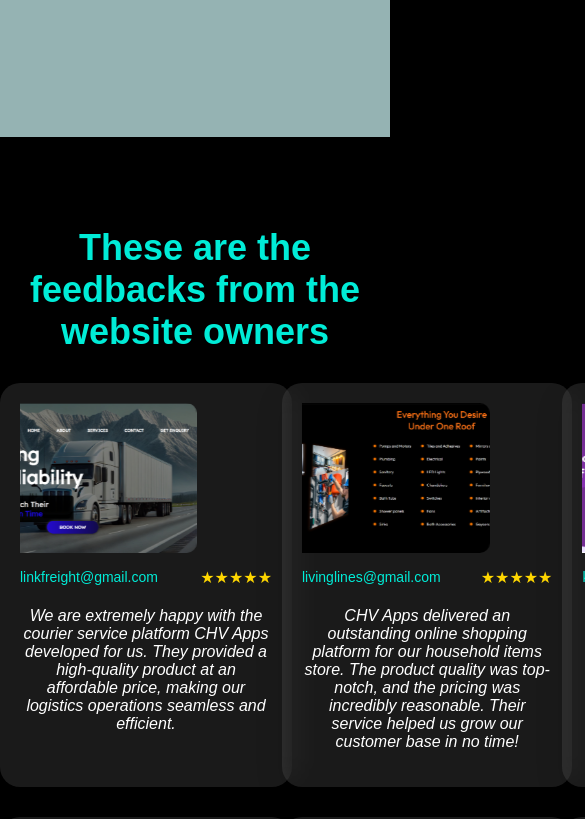
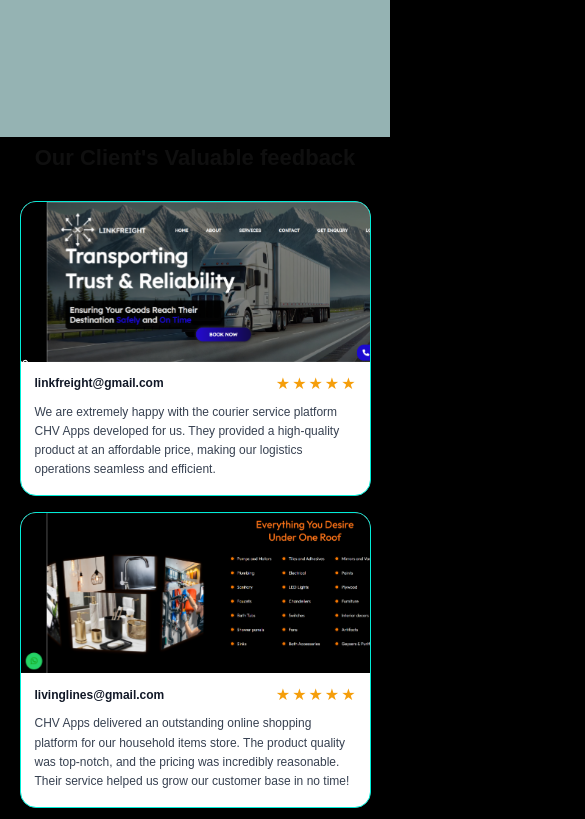
Before and after one commit to CHVApps/CHVapps-latest, a React (Create React App) app: page / in a window 390 px wide. Shown: the part 6100-6919 px from the top of the page, 585 px wide, since content can reach past the window. Built offline with nearby package versions, Linux system fonts and the light colour scheme.

Commit message:
swiper done

```diff
--- a/package.json
+++ b/package.json
@@ -14,6 +14,7 @@
     "react-icons": "^5.5.0",
     "react-router-dom": "^6.30.1",
     "react-scripts": "5.0.1",
+    "swiper": "^11.2.10",
     "web-vitals": "^2.1.4"
   },
   "scripts": {
--- a/src/pages/About.css
+++ b/src/pages/About.css
@@ -3,6 +3,7 @@
   color: #edf6f5;
   font-family: 'Outfit', sans-serif;
 }
+
 .about-hero {
   background: linear-gradient(135deg, #00ecd7, #3fb8a9);
   padding: 120px 20px;
@@ -13,8 +14,15 @@
 }
 
 @keyframes fadeInHero {
-  0% { opacity: 0; transform: translateY(50px); }
-  100% { opacity: 1; transform: translateY(0); }
+  0% {
+    opacity: 0;
+    transform: translateY(50px);
+  }
+
+  100% {
+    opacity: 1;
+    transform: translateY(0);
+  }
 }
 
 .about-hero-content {
@@ -22,14 +30,21 @@
   background: rgba(255, 255, 255, 0.1);
   padding: 40px 30px;
   border-radius: 16px;
-  box-shadow: 0 8px 25px rgba(0,0,0,0.2);
+  box-shadow: 0 8px 25px rgba(0, 0, 0, 0.2);
   transform-style: preserve-3d;
   animation: popIn 1.5s ease-out forwards;
 }
 
 @keyframes popIn {
-  0% { transform: scale(0.8) rotateX(15deg) rotateY(-15deg); opacity: 0; }
-  100% { transform: scale(1) rotateX(0deg) rotateY(0deg); opacity: 1; }
+  0% {
+    transform: scale(0.8) rotateX(15deg) rotateY(-15deg);
+    opacity: 0;
+  }
+
+  100% {
+    transform: scale(1) rotateX(0deg) rotateY(0deg);
+    opacity: 1;
+  }
 }
 
 .about-hero-title {
@@ -37,13 +52,20 @@
   font-weight: 800;
   margin-bottom: 25px;
   color: #0f0f0f;
-  text-shadow: 2px 2px 6px rgba(0,0,0,0.1);
+  text-shadow: 2px 2px 6px rgba(0, 0, 0, 0.1);
   animation: slideInTitle 1s ease forwards;
 }
 
 @keyframes slideInTitle {
-  0% { transform: translateY(-20px); opacity: 0; }
-  100% { transform: translateY(0); opacity: 1; }
+  0% {
+    transform: translateY(-20px);
+    opacity: 0;
+  }
+
+  100% {
+    transform: translateY(0);
+    opacity: 1;
+  }
 }
 
 .about-hero-desc {
@@ -56,8 +78,15 @@
 }
 
 @keyframes fadeInDesc {
-  0% { opacity: 0; transform: translateY(10px); }
-  100% { opacity: 1; transform: translateY(0); }
+  0% {
+    opacity: 0;
+    transform: translateY(10px);
+  }
+
+  100% {
+    opacity: 1;
+    transform: translateY(0);
+  }
 }
 
 .about-hero-buttons {
@@ -75,7 +104,7 @@
   border-radius: 50px;
   font-weight: 700;
   font-size: 16px;
-  box-shadow: 0 6px 12px rgba(0,0,0,0.2);
+  box-shadow: 0 6px 12px rgba(0, 0, 0, 0.2);
   transform: translateZ(0);
   cursor: pointer;
   transition: all 0.4s ease;
@@ -85,27 +114,30 @@
   background: #ffffff;
   color: #0f0f0f;
   transform: translateY(-5px) scale(1.05) rotateX(10deg) rotateY(-10deg);
-  box-shadow: 0 10px 25px rgba(0,0,0,0.3);
+  box-shadow: 0 10px 25px rgba(0, 0, 0, 0.3);
 }
 
 .about-hero-buttons button.active {
   background: #ffffff;
   color: #0f0f0f;
   transform: translateY(-5px) scale(1.05);
-  box-shadow: 0 10px 25px rgba(0,0,0,0.3);
+  box-shadow: 0 10px 25px rgba(0, 0, 0, 0.3);
 }
 
 @media screen and (max-width: 1024px) {
   .about-hero {
     padding: 100px 20px;
   }
+
   .about-hero-title {
     font-size: 40px;
   }
+
   .about-hero-desc {
     font-size: 17px;
     max-width: 700px;
   }
+
   .about-hero-buttons button {
     padding: 12px 24px;
     font-size: 15px;
@@ -116,21 +148,26 @@
   .about-hero {
     padding: 80px 15px;
   }
+
   .about-hero-content {
     padding: 30px 20px;
   }
+
   .about-hero-title {
     font-size: 32px;
     margin-bottom: 20px;
   }
+
   .about-hero-desc {
     font-size: 15px;
     max-width: 600px;
     margin-bottom: 25px;
   }
+
   .about-hero-buttons {
     gap: 12px;
   }
+
   .about-hero-buttons button {
     padding: 10px 22px;
     font-size: 14px;
@@ -141,22 +178,27 @@
   .about-hero {
     padding: 60px 10px;
   }
+
   .about-hero-content {
     margin-top: 50px;
     padding: 25px 15px;
   }
+
   .about-hero-title {
     font-size: 26px;
   }
+
   .about-hero-desc {
     font-size: 14px;
     max-width: 90%;
   }
+
   .about-hero-buttons {
     flex-direction: column;
     align-items: center;
     gap: 10px;
   }
+
   .about-hero-buttons button {
     width: 100%;
     padding: 10px 20px;
@@ -168,15 +210,19 @@
   .about-hero {
     padding: 50px 8px;
   }
+
   .about-hero-content {
     padding: 20px 12px;
   }
+
   .about-hero-title {
     font-size: 22px;
   }
+
   .about-hero-desc {
     font-size: 13px;
   }
+
   .about-hero-buttons button {
     padding: 8px 18px;
     font-size: 12px;
@@ -211,13 +257,13 @@
   background: #111;
   padding: 30px 20px;
   border-radius: 16px;
-  box-shadow: 0 4px 18px rgba(0,0,0,0.3);
+  box-shadow: 0 4px 18px rgba(0, 0, 0, 0.3);
   transition: transform 0.3s ease, box-shadow 0.3s ease;
 }
 
 .about-card:hover {
   transform: translateY(-10px);
-  box-shadow: 0 6px 25px rgba(0,0,0,0.5);
+  box-shadow: 0 6px 25px rgba(0, 0, 0, 0.5);
 }
 
 .about-icon {
@@ -245,16 +291,20 @@
     gap: 25px;
     grid-template-columns: repeat(2, 1fr);
   }
+
   .about-card {
     padding: 25px 18px;
   }
+
   .about-icon {
     font-size: 36px;
     margin-bottom: 12px;
   }
+
   .about-card h3 {
     font-size: 18px;
   }
+
   .about-card p {
     font-size: 13px;
   }
@@ -266,16 +316,20 @@
     gap: 25px;
     grid-template-columns: repeat(2, 1fr);
   }
+
   .about-card {
     padding: 25px 18px;
   }
+
   .about-icon {
     font-size: 36px;
     margin-bottom: 12px;
   }
+
   .about-card h3 {
     font-size: 18px;
   }
+
   .about-card p {
     font-size: 13px;
   }
@@ -287,16 +341,20 @@
     padding: 40px 20px;
     gap: 20px;
   }
+
   .about-card {
     padding: 22px 15px;
   }
+
   .about-icon {
     font-size: 32px;
     margin-bottom: 10px;
   }
+
   .about-card h3 {
     font-size: 17px;
   }
+
   .about-card p {
     font-size: 12px;
   }
@@ -307,16 +365,20 @@
     padding: 30px 15px;
     gap: 15px;
   }
+
   .about-card {
     padding: 20px 12px;
   }
+
   .about-icon {
     font-size: 28px;
     margin-bottom: 8px;
   }
+
   .about-card h3 {
     font-size: 16px;
   }
+
   .about-card p {
     font-size: 11px;
   }
@@ -327,16 +389,20 @@
     padding: 25px 10px;
     gap: 12px;
   }
+
   .about-card {
     padding: 18px 10px;
   }
+
   .about-icon {
     font-size: 24px;
     margin-bottom: 6px;
   }
+
   .about-card h3 {
     font-size: 15px;
   }
+
   .about-card p {
     font-size: 10px;
   }
@@ -660,6 +726,7 @@ body {
     opacity: 0;
     transform: translateY(20px);
   }
+
   100% {
     opacity: 1;
     transform: translateY(0);
@@ -671,6 +738,7 @@ body {
     opacity: 0;
     transform: translateX(-30px);
   }
+
   100% {
     opacity: 1;
     transform: translateX(0);
@@ -682,6 +750,7 @@ body {
     opacity: 0;
     transform: translateY(30px);
   }
+
   100% {
     opacity: 1;
     transform: translateY(0);
@@ -710,17 +779,20 @@ footer a:hover {
 /* Responsive Design for Smaller Screens */
 @media (max-width: 768px) {
   .team-section-container {
-    grid-template-columns: repeat(2, 1fr); /* 2 cards per row */
+    grid-template-columns: repeat(2, 1fr);
+    /* 2 cards per row */
   }
 
   .team-card {
-    max-width: 100%; /* Full width on smaller screens */
+    max-width: 100%;
+    /* Full width on smaller screens */
   }
 }
 
 @media (max-width: 480px) {
   .team-section-container {
-    grid-template-columns: 1fr; /* 1 card per row on very small screens */
+    grid-template-columns: 1fr;
+    /* 1 card per row on very small screens */
   }
 }
 
@@ -736,93 +808,155 @@ footer a:hover {
 
 
 
-.feedback-section {
-  padding: 60px 20px;
-  background-color: black;
-  text-align: center;
+.wrapper {
+  max-width: 1200px;
+  margin: 0 auto;
+  padding: 16px;
 }
 
-.feedback-title {
-  font-size: 36px;
-  font-weight: bold;
-  margin-bottom: 30px;
-  color: #00ecd7;
+.title {
+  font-size: 28px;
+  font-weight: 700;
+  text-align: center;
+  margin: 8px 0 20px;
 }
 
-.feedback-cards-container {
+.grid {
   display: grid;
-  grid-template-columns: repeat(3, 1fr);
-  gap: 30px;
-  justify-items: center;
+  grid-template-columns: 1fr;
+  gap: 16px;
 }
 
-.feedback-card {
-  background: rgba(255, 255, 255, 0.1);
-  backdrop-filter: blur(15px);
-  border-radius: 20px;
-  padding: 20px;
-  width: 100%;
-  max-width: 350px;
-  box-shadow: 0 10px 30px rgba(0, 0, 0, 0.1);
+.card {
+  border: 1px solid #00ecd7;
+  border-radius: 16px;
+  overflow: hidden;
+  box-shadow: 0 6px 24px rgba(0, 0, 0, .06);
+  display: flex;
+  flex-direction: column;
+  background: black;
 }
 
-.feedback-card-top {
-  text-align: center;
+.slideImg {
+  width: 100%;
+  height: 200px;
+  object-fit: cover;
+  display: block;
 }
 
-.feedback-slideshow {
+.body {
+  padding: 12px 14px 16px;
   display: flex;
+  flex-direction: column;
   gap: 10px;
-  justify-content: center;
-  overflow: hidden;
-  position: relative;
 }
 
-.feedback-image {
-  width: 100%;
-  height: 150px;
-  object-fit: cover;
-  border-radius: 10px;
-  animation: slide 15s infinite ease-in-out;
+.row {
+  display: flex;
+  align-items: center;
+  justify-content: space-between;
+  gap: 12px;
 }
 
-@keyframes slide {
-  0% {
-    transform: translateX(0);
+.email {
+  font-size: 14px;
+  font-weight: 600;
+  color: #00ecd7;
+  word-break: break-all;
+}
+
+.stars {
+  display: inline-flex;
+  gap: 2px
+}
+
+.stars .filled {
+  color: #f59e0b;
+}
+
+.stars .empty {
+  color: #e5e7eb;
+}
+
+.review {
+  font-size: 14px;
+  line-height: 1.6;
+  color: white;
+}
+
+.swiper {
+  width: 100%;
+  height: 100%;
+}
+
+.swiper-wrapper {
+  transition-timing-function: linear;
+}
+
+@media (min-width: 768px) {
+  .grid {
+    grid-template-columns: repeat(2, 1fr);
   }
-  33% {
-    transform: translateX(-100%);
+
+  .slideImg {
+    height: 220px;
   }
-  66% {
-    transform: translateX(-200%);
-  }
-  100% {
-    transform: translateX(0);
+
+  .title {
+    font-size: 30px;
   }
 }
 
-.feedback-info {
-  margin-top: 15px;
-  display: flex;
-  justify-content: space-between;
-  align-items: center;
+@media (min-width: 1024px) {
+  .grid {
+    grid-template-columns: repeat(3, 1fr);
+  }
+
+  .slideImg {
+    height: 240px;
+  }
+
+  .title {
+    font-size: 32px;
+  }
 }
 
-.feedback-stars {
-  color: gold;
+@media (max-width: 500px) {
+  .wrapper {
+    padding: 12px;
+  }
+
+  .slideImg {
+    height: 180px;
+  }
+
+  .email {
+    font-size: 13px;
+  }
+
+  .review {
+    font-size: 13px;
+  }
 }
 
-.feedback-email {
-  font-size: 14px;
-  color: #00ecd7;
+@media (max-width: 400px) {
+  .wrapper {
+    padding: 10px;
+  }
+
+  .slideImg {
+    height: 160px;
+  }
+
+  .title {
+    font-size: 22px;
+  }
+
+  .email {
+    font-size: 12px;
+  }
+
+  .review {
+    font-size: 12px;
+  }
 }
-
-.feedback-card-bottom {
-  margin-top: 20px;
-}
-
-.feedback-review {
-  font-size: 16px;
-  color: var(--white);
-  font-style: italic;
-}
--- a/src/pages/About.js
+++ b/src/pages/About.js
@@ -4,6 +4,9 @@ import Navbar from './Navbar';
 import Footer from './Footer';
 import { FaRocket, FaLaptopCode, FaLightbulb, FaCogs, FaBullseye, FaEye } from "react-icons/fa";
 import './About.css';
+import { Swiper, SwiperSlide } from "swiper/react";
+import { Autoplay } from "swiper/modules";
+import "swiper/css";
 
 function About() {
   const [activeButton, setActiveButton] = useState("about");
@@ -70,7 +73,19 @@ function About() {
       review: "CHV Apps delivered an excellent marbles and granites platform for us. They managed to build a quality website with great features, all while sticking to our budget. It’s been a pleasure working with them!",
       stars: 5
     },
-];
+  ];
+
+  function Stars({ count }) {
+    const total = 5;
+    return (
+      <div className="stars" aria-label={`${count} out of 5 stars`}>
+        {Array.from({ length: total }).map((_, i) => (
+          <span key={i} className={i < count ? "filled" : "empty"}>★</span>
+        ))}
+      </div>
+    );
+  }
+
 
   return (
     <div className="about">
@@ -159,31 +174,41 @@ function About() {
         </div>
       </section>
 
-      <section className="feedback-section">
-        <h2 className="feedback-title">These are the feedbacks from the website owners</h2>
-        <div className="feedback-cards-container">
-          {feedbacks.map((feedback, index) => (
-            <div className="feedback-card" key={index}>
-              <div className="feedback-card-top">
-                <div className="feedback-slideshow">
-                  {feedback.images.map((image, i) => (
-                    <img key={i} src={image} alt={`feedback-image-${index}-${i}`} className="feedback-image" />
+      <div className="swiper-title"><h2 className="title">Our Client's Valuable feedback</h2>
+        <div className="wrapper">
+
+
+
+
+
+          <div className="grid">
+            {feedbacks.map((f, idx) => (
+              <div className="card" key={idx}>
+                <Swiper
+                  modules={[Autoplay]}
+                  slidesPerView={1}
+                  loop
+                  speed={3500}
+                  autoplay={{ delay: 0, disableOnInteraction: false, pauseOnMouseEnter: true }}
+                >
+                  {f.images.map((src, i) => (
+                    <SwiperSlide key={i}>
+                      <img className="slideImg" src={src} alt="" />
+                    </SwiperSlide>
                   ))}
-                </div>
-                <div className="feedback-info">
-                  <div className="feedback-email">{feedback.email}</div>
-                  <div className="feedback-stars">
-                    {'★'.repeat(feedback.stars)}{'☆'.repeat(5 - feedback.stars)}
+                </Swiper>
+                <div className="body">
+                  <div className="row">
+                    <div className="email">{f.email}</div>
+                    <Stars count={f.stars} />
                   </div>
+                  <div className="review">{f.review}</div>
                 </div>
               </div>
-              <div className="feedback-card-bottom">
-                <p className="feedback-review">{feedback.review}</p>
-              </div>
-            </div>
-          ))}
+            ))}
+          </div>
         </div>
-      </section>
+      </div>
 
       <Footer />
     </div>
--- a/src/pages/HomePage.js
+++ b/src/pages/HomePage.js
@@ -4,6 +4,10 @@ import { FaBolt, FaArrowRight, FaCheck, FaEnvelope } from 'react-icons/fa';
 import Navbar from './Navbar';
 import Footer from './Footer';
 import './HomePage.css';
+import { Swiper, SwiperSlide } from "swiper/react";
+import { Autoplay } from "swiper/modules";
+import "swiper/css";
+
 
 function HomePage() {
   const [displayedWords, setDisplayedWords] = useState({ heading1: [], heading2: [], description: [] });
@@ -290,6 +294,17 @@ function HomePage() {
     },
   ];
 
+  function Stars({ count }) {
+    const total = 5;
+    return (
+      <div className="stars" aria-label={`${count} out of 5 stars`}>
+        {Array.from({ length: total }).map((_, i) => (
+          <span key={i} className={i < count ? "filled" : "empty"}>★</span>
+        ))}
+      </div>
+    );
+  }
+
 
   return (
     <div className="homepage-wrapper">
@@ -529,31 +544,83 @@ function HomePage() {
 
 
 
-      <section className="feedback-section">
-        <h2 className="feedback-title">These are the feedbacks from the website owners</h2>
-        <div className="feedback-cards-container">
-          {feedbacks.map((feedback, index) => (
-            <div className="feedback-card" key={index}>
-              <div className="feedback-card-top">
-                <div className="feedback-slideshow">
-                  {feedback.images.map((image, i) => (
-                    <img key={i} src={image} alt={`feedback-image-${index}-${i}`} className="feedback-image" />
+      <div className="swiper-title"><h2 className="title">Our Client's Valuable feedback</h2>
+        <div className="wrapper">
+
+
+          <style>{`
+        .wrapper { max-width: 1200px; margin: 0 auto; padding: 16px }
+        .title { font-size: 28px; font-weight: 700; text-align: center; margin: 8px 0 20px }
+        .grid { display: grid; grid-template-columns: 1fr; gap: 16px }
+        .card { border: 1px solid #00ecd7; border-radius: 16px; overflow: hidden; box-shadow: 0 6px 24px rgba(0,0,0,.06); display: flex; flex-direction: column; background: #fff }
+        .slideImg { width: 100%; height: 200px; object-fit: cover; display: block }
+        .body { padding: 12px 14px 16px; display: flex; flex-direction: column; gap: 10px }
+        .row { display: flex; align-items: center; justify-content: space-between; gap: 12px }
+        .email { font-size: 14px; font-weight: 600; color: #111827; word-break: break-all }
+        .stars { display: inline-flex; gap: 2px }
+        .stars .filled { color: #f59e0b }
+        .stars .empty { color: #e5e7eb }
+        .review { font-size: 14px; line-height: 1.6; color: #374151 }
+        .swiper { width: 100%; height: 100% }
+        .swiper-wrapper { transition-timing-function: linear }
+
+        @media (min-width: 768px) {
+          .grid { grid-template-columns: repeat(2, 1fr) }
+          .slideImg { height: 220px }
+          .title { font-size: 30px }
+        }
+
+        @media (min-width: 1024px) {
+          .grid { grid-template-columns: repeat(3, 1fr) }
+          .slideImg { height: 240px }
+          .title { font-size: 32px }
+        }
+
+        @media (max-width: 500px) {
+          .wrapper { padding: 12px }
+          .slideImg { height: 180px }
+          .email { font-size: 13px }
+          .review { font-size: 13px }
+        }
+
+        @media (max-width: 400px) {
+          .wrapper { padding: 10px }
+          .slideImg { height: 160px }
+          .title { font-size: 22px }
+          .email { font-size: 12px }
+          .review { font-size: 12px }
+        }
+      `}</style>
+
+
+          <div className="grid">
+            {feedbacks.map((f, idx) => (
+              <div className="card" key={idx}>
+                <Swiper
+                  modules={[Autoplay]}
+                  slidesPerView={1}
+                  loop
+                  speed={3500}
+                  autoplay={{ delay: 0, disableOnInteraction: false, pauseOnMouseEnter: true }}
+                >
+                  {f.images.map((src, i) => (
+                    <SwiperSlide key={i}>
+                      <img className="slideImg" src={src} alt="" />
+                    </SwiperSlide>
                   ))}
-                </div>
-                <div className="feedback-info">
-                  <div className="feedback-email">{feedback.email}</div>
-                  <div className="feedback-stars">
-                    {'★'.repeat(feedback.stars)}{'☆'.repeat(5 - feedback.stars)}
+                </Swiper>
+                <div className="body">
+                  <div className="row">
+                    <div className="email">{f.email}</div>
+                    <Stars count={f.stars} />
                   </div>
+                  <div className="review">{f.review}</div>
                 </div>
               </div>
-              <div className="feedback-card-bottom">
-                <p className="feedback-review">{feedback.review}</p>
-              </div>
-            </div>
-          ))}
+            ))}
+          </div>
         </div>
-      </section>
+      </div>
 
 
       <section className="extra-services-section">
```
Also changed, not shown: 1 other file (tests, documents, lock files or other folders).
